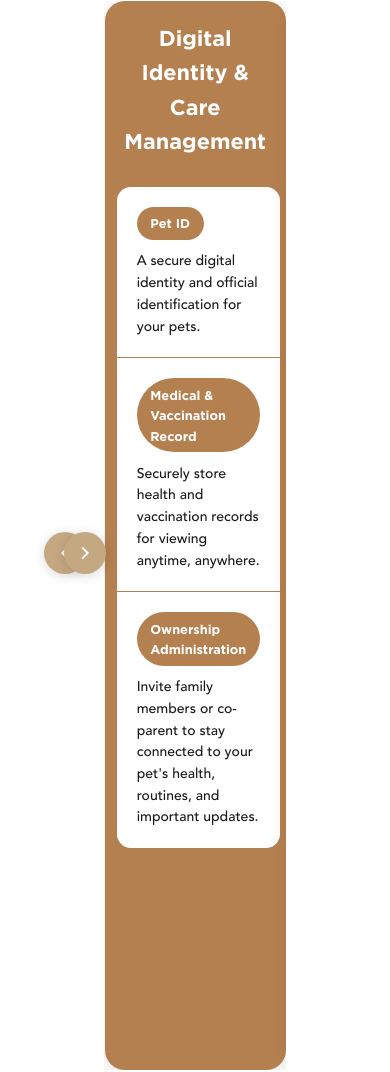
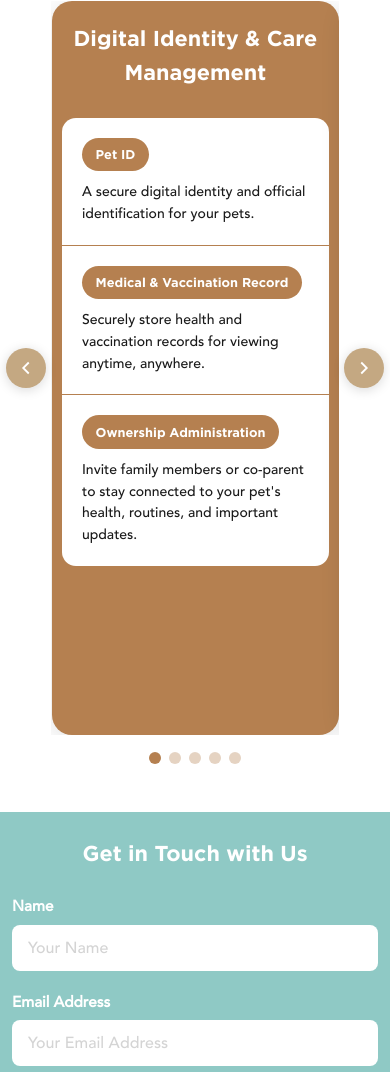
Before and after one commit to denis-p-guillot/petlife-corporate-website, a plain HTML site: page Website/index.html in a window 390 px wide. Shown: the part 2169-3241 px from the top of the page. Drawn offline with Linux system fonts and the light colour scheme; files whose address does not match are found by name.

Commit message:
Slider rework

```diff
--- a/Website/index.html
+++ b/Website/index.html
@@ -702,7 +702,11 @@
     .services-arrow.next { right: -0.75rem; }
     .services-arrow svg { width: 22px; height: 22px; }
     @media (max-width: 768px) {
-      .services-slide { padding: 1.5rem 1rem; margin: 0 0.2rem; border-radius: 20px; }
+      .services-section {
+        padding-left: 0.5rem;
+        padding-right: 0.5rem;
+      }
+      .services-slide { padding: 1.5rem 0.75rem; margin: 0 0.15rem; border-radius: 20px; }
       .services-slide-cards.cols-2,
       .services-slide-cards.cols-3,
       .services-slide-cards.cols-4 { grid-template-columns: 1fr; }
@@ -713,9 +717,44 @@
       .services-slide-cards.cols-3 .service-slot-card:last-child,
       .services-slide-cards.cols-4 .service-slot-card:last-child { border-radius: 0 0 14px 14px; }
       .services-slide-cards .service-slot-card:nth-child(n+2) { border-radius: 0; }
-      .services-slider-wrap { padding: 0 3rem; }
-      .services-arrow { width: 42px; height: 42px; left: 0.5rem; }
-      .services-arrow.next { right: 0.5rem; }
+      /* Prev | track | next — arrows flank the slider (DOM: prev, next, track, nav).
+         Nav must sit on row 2 (order 4); default order 0 would put dots before the track. */
+      .services-slider-wrap {
+        display: flex;
+        flex-direction: row;
+        flex-wrap: wrap;
+        align-items: center;
+        align-content: center;
+        gap: 0.5rem;
+        width: 100%;
+        max-width: 100%;
+        margin: 0 auto;
+        padding: 0;
+      }
+      .services-arrow {
+        position: relative;
+        top: auto;
+        left: auto !important;
+        right: auto !important;
+        transform: none;
+        flex-shrink: 0;
+        width: 40px;
+        height: 40px;
+      }
+      .services-arrow.prev { order: 1; }
+      .services-track {
+        order: 2;
+        flex: 1 1 0;
+        min-width: 0;
+      }
+      .services-arrow.next { order: 3; }
+      .services-nav {
+        order: 4;
+        flex-basis: 100%;
+        width: 100%;
+        margin-top: 0.75rem;
+        justify-content: center;
+      }
     }
 
     /* ----- Contact (full page, Get in Touch with Us) ----- */
@@ -1051,7 +1090,16 @@
       .contact-section { padding: 1.5rem 0.75rem; }
       .open-letter-inner { max-width: 100%; }
       .mission-vision-card { padding: 1.25rem; }
-      .services-section .services-slide { padding: 1.25rem 0.75rem; }
+      .services-section {
+        padding-left: 0.35rem;
+        padding-right: 0.35rem;
+      }
+      .services-section .services-slide { padding: 1.25rem 0.65rem; }
+      .services-slider-wrap {
+        width: 100%;
+        max-width: 100%;
+        gap: 0.35rem;
+      }
       .footer-inner { gap: 1.5rem; }
       .btn-read-more { padding: 0.75rem 1.25rem; width: 100%; max-width: 280px; }
     }
```
